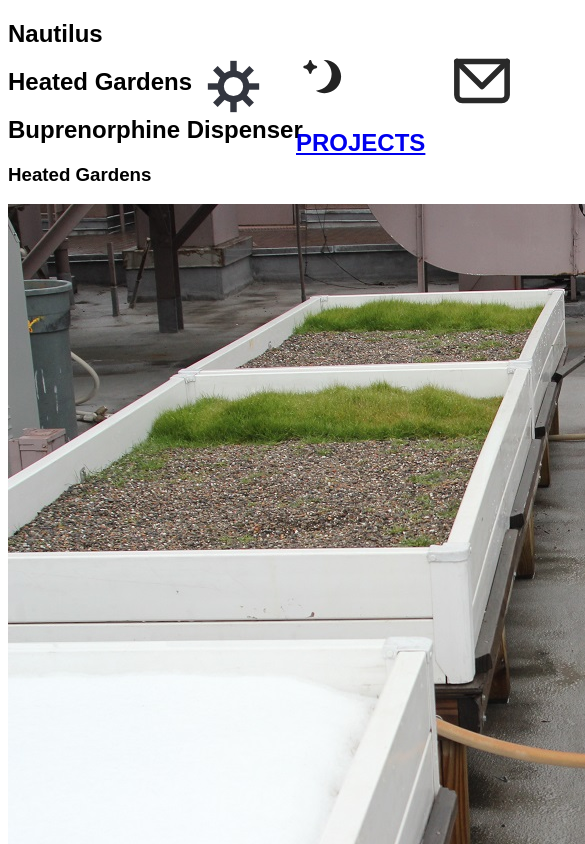
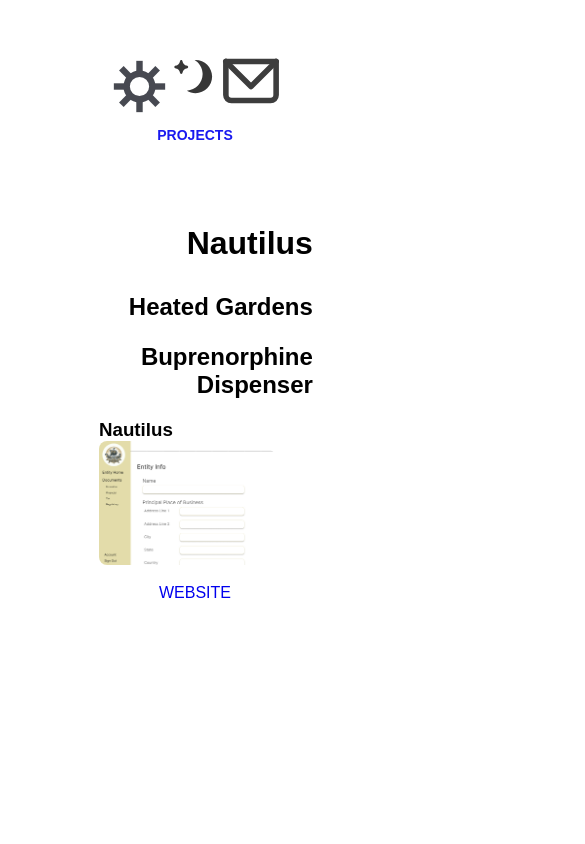
Before and after one commit to williamfoleyium/william-react-portfolio, a React (Create React App) app: page /projects in a window 390 px wide. Shown: the top 844 px of the page, 585 px wide, since content can reach past the window. Built offline with nearby package versions, Linux system fonts and the light colour scheme.

Commit message:
updated styles

```diff
--- a/package.json
+++ b/package.json
@@ -5,6 +5,7 @@
   "dependencies": {
     "classnames": "^2.5.1",
     "cra-template": "1.2.0",
+    "lucide-react": "^0.471.0",
     "react": "^19.0.0",
     "react-dom": "^19.0.0",
     "react-router-dom": "^7.1.1",
--- a/src/projects/projectsMenu.js
+++ b/src/projects/projectsMenu.js
@@ -7,7 +7,7 @@ export default class projectsMenu extends Component {
   constructor(props) {
     super(props);
     this.state = {
-        activeProject: 1,
+        activeProject: 0,
     };
   }
 
--- a/src/styles/app.css
+++ b/src/styles/app.css
@@ -1,4 +1,3 @@
 body {
-
     font-family: sans-serif;
 }
--- a/src/styles/contact.css
+++ b/src/styles/contact.css
@@ -0,0 +1,130 @@
+html, body {
+    margin: 0;
+    padding: 0;
+    overflow: hidden;
+}
+
+.contact-container {
+    height: 100vh;
+    background-color: #f3f4f6;
+    padding: 2rem;
+    overflow: hidden;
+}
+
+.contact-card {
+    max-width: 42rem;
+    margin: 10rem auto;
+    background-color: white;
+    border-radius: 0.5rem;
+    box-shadow: 0 4px 6px rgba(0, 0, 0, 0.1);
+    padding: 2rem;
+}
+
+.contact-title {
+    font-size: 2rem;
+    font-weight: bold;
+    margin-bottom: 1.5rem;
+}
+
+.contact-description {
+    color:#4b5563;
+    margin-bottom: 1rem;
+}
+
+.email-container {
+    display:flex;
+    align-items: center;
+    gap: 0.5rem;
+}
+
+.email-button {
+    color: #2563eb;
+    font-weight: 500;
+    background: none;
+    border: none;
+    cursor: pointer;
+    padding: 0;
+}
+
+.email-button:hover {
+    color: #1d4ed8;
+}
+
+.popup-overlay {
+    position: fixed;
+    inset: 0;
+    background-color: rgba(0, 0, 0, 0.5);
+    display: flex;
+    align-items: center;
+    justify-content: center;
+    padding: 1rem;
+}
+
+.popup-content {
+    background-color: white;
+    border-radius: 0.5rem;
+    box-shadow: 0 4px 6px rgba(0, 0, 0, 0.1);
+    padding: 1.5rem;
+    max-width: 28rem;
+    width: 100%;
+    justify-content: center;
+}
+
+.popup-header {
+    display: flex;
+    justify-content: space-between;
+    align-items: center;
+    margin-bottom: 1rem;
+}
+
+.popup-title {
+    font-size: 1.25rem;
+    font-weight: 600;
+}
+
+.close-button {
+    background: none;
+    border: none;
+    color: #6b7280;
+    cursor: pointer;
+    padding: 0.5rem;
+}
+
+.close-button:hover {
+    color: #374151;
+}
+
+.email-clients {
+    display: flex;
+    flex-direction: column;
+    gap: 0.75rem;
+    align-items: center;
+}
+
+.client-button {
+    width: 75%;
+    margin: 0 auto;
+    padding: 0.5rem 1rem;
+    border-radius: 0.25rem;
+    text-align: center;
+    text-decoration: none;
+    transition: bacground-color 0.2s;
+}
+
+.primary-button {
+    background-color: #2563eb;
+    color: white;
+}
+
+.primary-button:hover {
+    background-color: #1d4ed8;
+}
+
+.secondary-button {
+    background-color: #e5e7eb;
+    color: #1f2937;
+}
+
+.secondary-button:hover {
+    background-color: #d1d5db;
+}
--- a/src/styles/nav.css
+++ b/src/styles/nav.css
@@ -5,4 +5,57 @@
     top: 3rem;
     gap: 1.5rem;
     left: 50%;
+    transform: translateX(-50%);
+    justify-content: center; /* Add this */
 }
+
+/* Replace transforms with flex positioning */
+.nav-about,
+.nav-projects,
+.nav-contact {
+    transform: none;
+}
+
+a {
+    width: 3.2rem;
+    display: flex;
+    flex-direction: column;
+    justify-content: center;
+    align-items: center;
+    gap: 0.625rem;
+}
+
+.page-title {
+    font-size: 0.875rem;
+    cursor: default;
+}
+
+.nav-link {
+    opacity: 0.9;
+    text-decoration: none;
+}
+
+.nav-link:hover {
+    opacity: 1;
+}
+
+@media (max-width: 1100px) {
+    .nav-about,
+    .nav-projects,
+    .nav-contact {
+        transform: translateX(0);
+    }
+    .nav {
+        top: calc(100vh -8rem);
+        transform: translate(-50%);
+    }
+    .nav-link {
+        width: 2rem;
+    }
+    .nav-link image {
+        width: 2rem;
+    }
+    .page-title {
+        /* display: none; */
+    }
+}
--- a/src/styles/projectMenu.css
+++ b/src/styles/projectMenu.css
@@ -0,0 +1,110 @@
+.project-menu {
+    display: flex;
+    position: fixed;
+    top: 25%;
+    left: 50%;
+    transform: translateX(-50%);
+}
+
+.project-item-conatiner {
+    height: 3.75rem;
+    width: 50%;
+    display: flex;
+    position: relative;
+    align-items: center;
+    margin-top: 12rem;
+    align-items: flex-end;
+}
+
+.project-item {
+    height: 4rem;
+    width: 90%;
+    display: flex;
+    position: relative;
+    justify-content: flex-end;
+    align-items: center;
+    cursor: pointer;
+}
+
+.project-item.activeProject .title {
+    font-size: 2rem;
+}
+
+.title {
+    width: 100%;
+    text-align: right;
+}
+
+.activeProject {
+    border-radius: 2rem;
+    cursor: default;
+}
+
+.project-sub-container {
+    width: 60%;
+    margin-top: 2rem;
+    display: flex;
+    flex-direction: column;
+    gap: 0.375rem;
+}
+
+.project-sub-container h3 {
+    position: relative;
+    margin: 0;
+}
+
+.project-sub-container img {
+    width: 100%;
+    object-fit: cover;
+    border-radius: 0.5rem 3rem 0.5rem 0.5rem;
+    opacity: 0.9;
+}
+
+.project-sub-container p {
+    font-size: 0.875rem;
+}
+
+.link-container a {
+    text-decoration: none;
+    margin-top: 1rem;
+    width: 50%;
+    height: 2.75rem;
+    text-align: center;
+}
+
+.link-container {
+    display: flex;
+    justify-content: space-around;
+}
+
+
+@media (max-width: 700px) {
+    .project-menu {
+        width: 28rem;
+        flex-direction: column;
+        align-items: center;
+    }
+
+    .project-menu p {
+        font-size: 0.7rem;
+    }
+
+    .project-sub-container {
+        margin-top: 1rem;
+        width: 12rem;
+    }
+
+    .project-sub-container img {
+        width: 12rem;
+    }
+
+    .link-container a {
+        margin-top: 0.5rem;
+        width: 50%;
+        height: 2rem;
+    }
+
+    .project-items-container {
+        margin-top: 0;
+    }
+}
```
Also changed, not shown: 1 other file (tests, documents, lock files or other folders).
